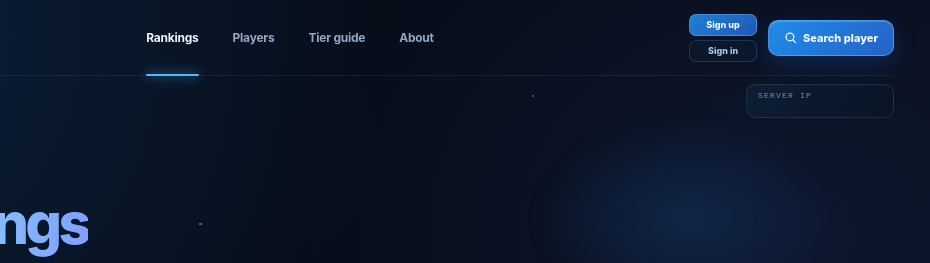
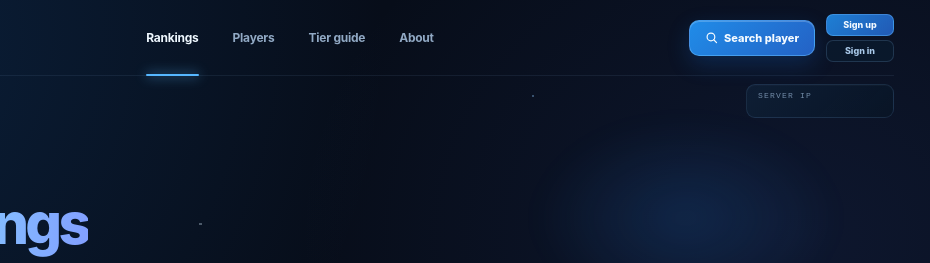
Before and after one commit to cosmicgamerYT1/CosmoTiers, a website built with Vite: page index.html in a window 1280 px wide. Shown: the top 263 px of the page, 350-1280 px from the left. Built offline with nearby package versions, Linux system fonts and the light colour scheme.

Commit message:
Add files via upload

```diff
--- a/src/styles.css
+++ b/src/styles.css
@@ -793,9 +793,11 @@ th.mode-column, td.mode-column { width: 82px; }
 .auth-button-stack[hidden],
 .profile-control[hidden],
 img[hidden] { display: none !important; }
-.auth-button-stack { order: 0; }
-.profile-control { order: 0; }
-#openSearch { order: 1; white-space: nowrap; }
+/* Keep the main player action first, with the signed-in avatar (or auth buttons) on its right. */
+#openSearch { order: 0; white-space: nowrap; }
+.auth-button-stack,
+.profile-control { order: 1; }
+.mobile-menu { order: 2; }
 .profile-trigger { padding: 0; aspect-ratio: 1 / 1; }
 .profile-trigger img,
 .profile-menu-avatar img,
```
